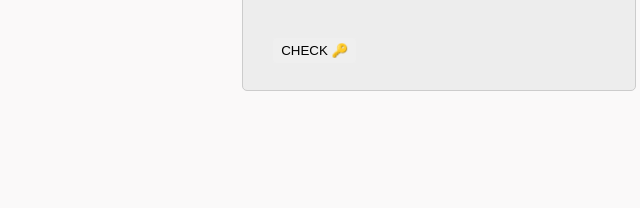
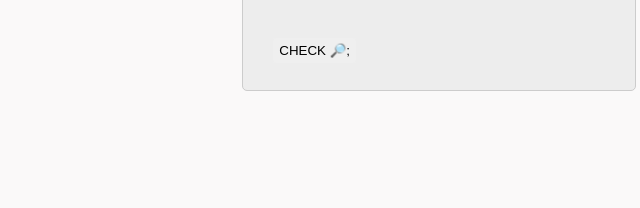
Before and after one commit to CodeWeeD0/university-re_registration-website, a website: page index.html in a window 1280 px wide. Both pictures are taken after a click on the item "CHECK STATUS". Shown: the part 378-586 px from the top of the page, 309-949 px from the left. Drawn offline with nearby package versions, Linux system fonts and the light colour scheme; files that its build step writes are made by us from their sources.

Commit message:
chk button change

```diff
--- a/index.html
+++ b/index.html
@@ -89,7 +89,7 @@
                                                 <label for="name" class="form__label">Enrollment number</label>
                                         </div>
                                         <div class="form__group">
-                                                <button class="form__btn">Check &#128273;</button>
+                                                <button class="form__btn">Check &#128270;;</button>
                                         </div>
                                 </form>
                             </div>
```
